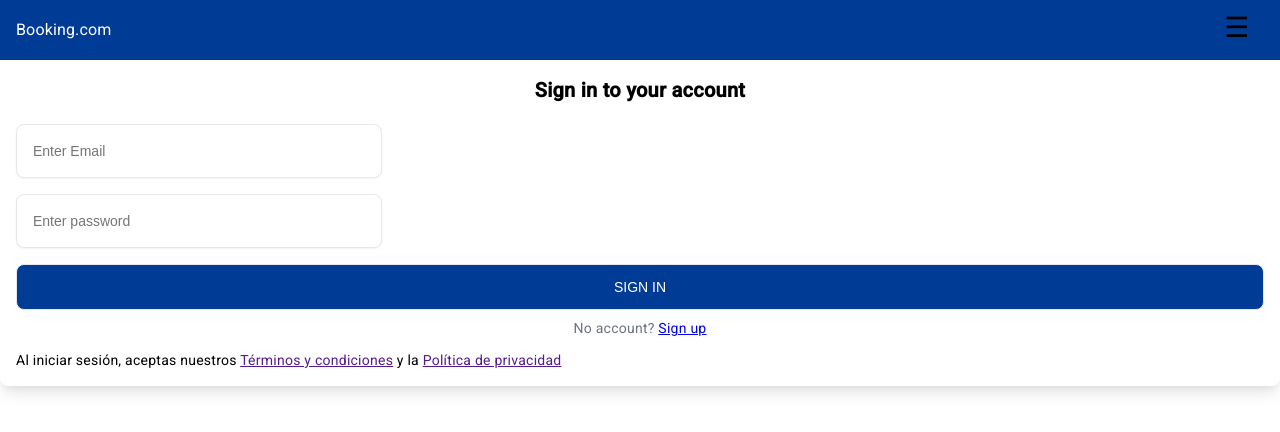
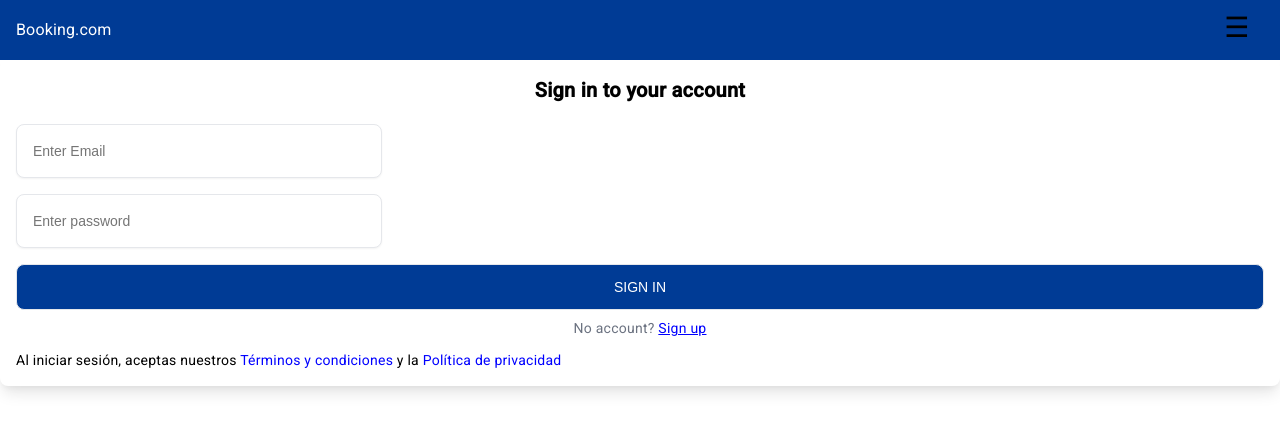
Before and after one commit to carlpach/app-viajes-FE, an Angular app: page /login in a window 1280 px wide. Shown: the top 432 px of the page. Built offline with nearby package versions, Linux system fonts and the light colour scheme.

Commit message:
links sin subrayado y en azul

```diff
--- a/src/app/pages/login/login.component.scss
+++ b/src/app/pages/login/login.component.scss
@@ -6,7 +6,10 @@
   border-radius: 0.5rem;
   box-shadow: 0 10px 15px -3px rgba(0, 0, 0, 0.1), 0 4px 6px -2px rgba(0, 0, 0, 0.05);
 }
-
+a:link, a:visited {
+  text-decoration: none;
+  color: blue;
+}
 .form-title {
   font-size: 1.25rem;
   line-height: 1.75rem;
--- a/src/app/pages/register/register.component.scss
+++ b/src/app/pages/register/register.component.scss
@@ -8,7 +8,10 @@
     border-radius: 20px;
     position: relative;
 }
-
+a:link, a:visited {
+  text-decoration: none;
+  color: blue;
+}
 .title {
   font-size: 28px;
   color: royalblue;
--- a/src/styles.css
+++ b/src/styles.css
@@ -7,6 +7,9 @@
 
 html, body {
   height: 100%;
+}
+a:link, a:visited {
+  text-decoration: none;
 }
 
 body {
```
